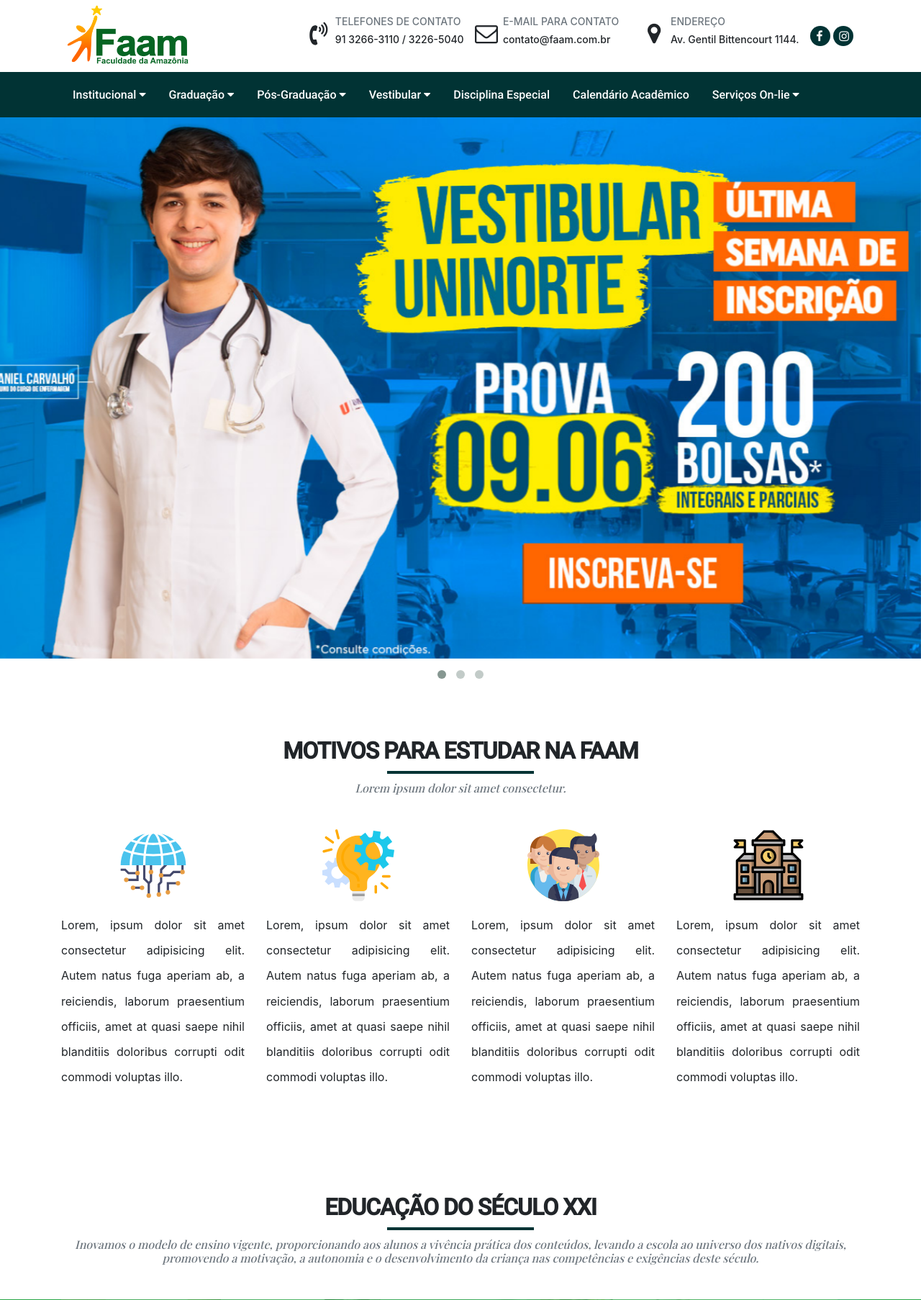
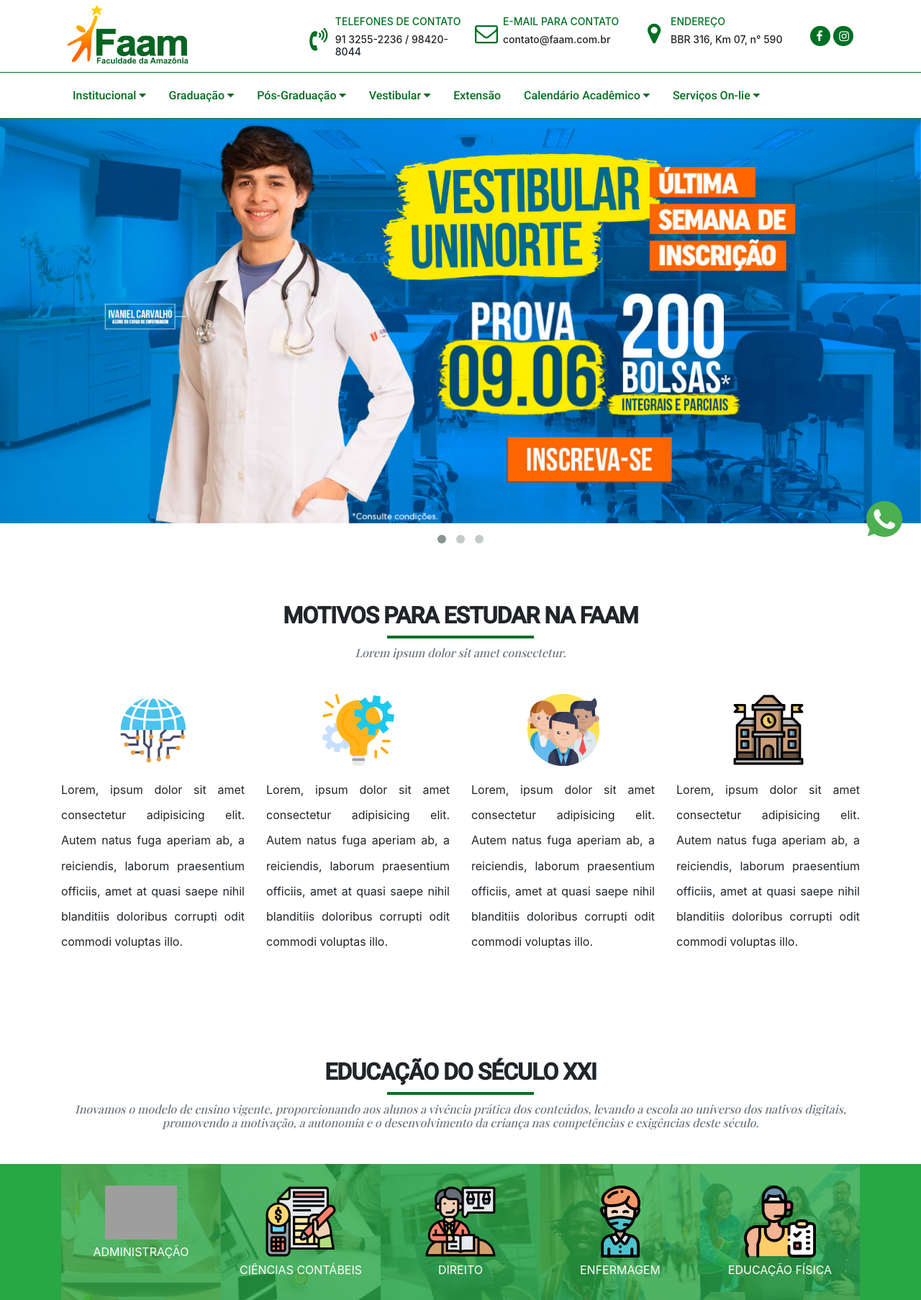
Before and after one commit to bladellano/faculdade-faam, a PHP site: page / in a window 1280 px wide. Shown: the top 1806 px of the page at 72% size. Run offline with PHP 8.4, Linux system fonts and the light colour scheme; some web fonts are replaced; grey boxes are pictures that could not be loaded.

Commit message:
Primeira fase de ajustes para finalização.

```diff
--- a/css/menu.css
+++ b/css/menu.css
@@ -1,16 +1,17 @@
 .navbar--faam {
-  background-color: var(--cor-primary);
+  background-color: #fff;
   font-family: "Roboto", sans-serif;
   width: 100%;
   display: flex;
-  /* font-weight: 100; */
+  border-top:1px solid #006f23;
+  border-bottom:1px solid #006f23;
   z-index: 1;
 }
 
 .navbar--faam a {
   float: left;
   font-size: 16px;
-  color: white;
+  color: #006f23;
   text-align: center;
   padding: 14px 16px;
   text-decoration: none;
@@ -26,7 +27,7 @@
   font-size: 16px;
   border: none;
   outline: none;
-  color: #fff;
+  color: #006f23;
   padding: 14px 16px;
   background-color: inherit;
   font: inherit;
@@ -35,7 +36,8 @@
 
 .navbar--faam a:hover,
 .dropdown:hover .dropbtn {
-  background-color: var(--cor-primary);
+  background-color: #ff9100;
+  color: #f9f9f9;
 }
 
 .navbar--faam .dropdown-content {
@@ -46,10 +48,11 @@
   left: 0;
   box-shadow: 0px 8px 16px 0px rgba(0, 0, 0, 0.2);
   z-index: 1;
+  line-height: 16px;;
 }
 
 .navbar--faam .dropdown-content .header {
-  background: var(--cor-second);
+  background:#ff9100;
   padding: 16px;
   color: var(--cor-primary);
 }
@@ -96,19 +99,18 @@
 
 /* Menu Vertical */
 .menu--vertical {
-  min-width: 160px !important;
+  min-width: 208px !important;
   width: auto !important;
   left: unset !important;
 }
 .menu--vertical a {
   float: none !important;
-  color: #000;
+  /* color: #000; */
   display: block;
 }
 .menu--vertical a:hover {
-  color: #000;
-  background: var(--cor-second);
-}
+  color: #fff;
+  background: #ff9100;
 
 @media screen and (max-width: 600px) {
   .navbar--faam .column {
--- a/css/style.css
+++ b/css/style.css
@@ -3,8 +3,9 @@
 @import url("https://fonts.googleapis.com/css2?family=Roboto:ital,wght@0,100;0,300;0,500;1,300;1,700;1,900&display=swap");
 @import url("https://fonts.googleapis.com/css2?family=Playfair+Display:ital,wght@0,500;0,700;1,500;1,600&display=swap");
 :root {
-  --cor-primary: #013334;
-  --cor-second: #fdbd00;
+  --cor-primary: #006f23;
+  /* --cor-second: #fdbd00; */
+  --cor-second: #ff9100;
   --cor-tertiary: #012a48;
 
   --breakpoint-xs: 0;
@@ -40,7 +41,7 @@ body {
 #owl-banners .item img {
   display: block;
   width: 100%;
-  height: 752px;
+  height: 562px;
   object-fit: cover;
 }
 /* Topo */
@@ -79,12 +80,16 @@ body {
 }
 .box div h3 {
   font-size: 14px;
-  color: #6c757d;
+  color: #006f23;
   text-align: left;
 }
 .box div h5 {
   font-size: 14px;
   text-align: left;
+}
+.box div i{
+  color: #006f23;
+
 }
 .box div {
   width: 100%;
@@ -99,7 +104,7 @@ body {
   width: 80%;
 }
 .topo--header .redes--socials li {
-  background-color: var(--cor-primary);
+  background-color: #006f23;
   border-radius: 50%;
   width: 28px;
   height: 28px;
--- a/index.html
+++ b/index.html
@@ -36,7 +36,8 @@
                             </div>
                             <div>
                                 <h3>TELEFONES DE CONTATO</h3>
-                                <h5>91 3266-3110 / 3226-5040</h5>
+
+                                <h5>91 3255-2236 / 98420-8044 </h5>
                             </div>
                         </div>
                     </li>
@@ -58,7 +59,7 @@
                             </div>
                             <div>
                                 <h3>ENDEREÇO</h3>
-                                <h5>Av. Gentil Bittencourt 1144.</h5>
+                                <h5>BBR 316, Km 07, n° 590</h5>
                             </div>
                         </div>
                     </li>
@@ -88,14 +89,14 @@
             <div class="dropdown">
                 <button class="dropbtn">Institucional <i class="fa fa-caret-down"></i></button>
                 <div class="dropdown-content menu--vertical">
-                    <a href="#">Quem Somos/Missão</a>
+                    <a href="#">Quem Somos</a>
                     <a href="#">Organização Administrativa</a>
-                    <a href="#">Ouvidoria</a>
                     <a href="#">Comissão Própria de Avaliação (CPA)</a>
+                    <a href="#">Regimento Institucional</a>
                     <a href="#">Instalações</a>
-                    <a href="#">Biblioteca</a>
                 </div>
             </div>
+            <!--
             <div class="dropdown">
                 <button class="dropbtn">Graduação
                     <i class="fa fa-caret-down"></i>
@@ -126,6 +127,8 @@
                     </div>
                 </div>
             </div>
+            -->
+            <!--
             <div class="dropdown">
                 <button class="dropbtn">Pós-Graduação
                     <i class="fa fa-caret-down"></i>
@@ -157,6 +160,29 @@
                     </div>
                 </div>
             </div>
+            -->
+            <div class="dropdown">
+                <button class="dropbtn">Graduação <i class="fa fa-caret-down"></i></button>
+                <div class="dropdown-content menu--vertical">
+                    <a href="#">Administração</a>
+                    <a href="#">Ciências Contábeis</a>
+                    <a href="#">Direito</a>
+                    <a href="#">Educação Física</a>
+                    <a href="#">Engenharia de Produção</a>
+                    <a href="#">Enfermagem</a>
+                    <a href="#">Gastronomia</a>
+                    <a href="#">Nutrição</a>
+                    <a href="#">Pedagogia</a>
+                    <a href="#">Psicologia</a>
+                    <a href="#">Serviço Social</a>
+                </div>
+            </div>
+            <div class="dropdown">
+                <button class="dropbtn">Pós-Graduação <i class="fa fa-caret-down"></i></button>
+                <div class="dropdown-content menu--vertical">
+                    <a href="#">Lato Sensu</a>
+                </div>
+            </div>
             <div class="dropdown">
                 <button class="dropbtn">Vestibular <i class="fa fa-caret-down"></i></button>
                 <div class="dropdown-content menu--vertical">
@@ -165,8 +191,15 @@
                     <a href="#">Formas de Ingresso</a>
                 </div>
             </div>
-            <a href="#">Disciplina Especial</a>
-            <a href="#">Calendário Acadêmico</a>
+            <a href="#">Extensão</a>
+
+            <div class="dropdown">
+                <button class="dropbtn">Calendário Acadêmico <i class="fa fa-caret-down"></i></button>
+                <div class="dropdown-content menu--vertical">
+                    <a href="#">Veterano</a>
+                    <a href="#">Calouro</a>
+                </div>
+            </div>
 
             <div class="dropdown">
                 <button class="dropbtn">Serviços On-lie <i class="fa fa-caret-down"></i></button>
@@ -388,13 +421,14 @@
 
     <!--STAT-NUMBER-->
 
-    <section class="page--section bg-stat-number">
+    <section class="page--section bg-stat-number" style="display: none;">
 
         <div class="container-fluid bg-success">
 
             <div class="container">
                 <h4>Juntos pela Educação</h4>
-                <h5 class="text-center">Lorem ipsum dolor sit amet consectetur adipisicing elit. Et eaque ipsum enim repellat amet dolores
+                <h5 class="text-center">Lorem ipsum dolor sit amet consectetur adipisicing elit. Et eaque ipsum enim
+                    repellat amet dolores
                     quam temporibus placeat ex dicta nobis</h5>
                 <div class="row">
 
@@ -418,7 +452,12 @@
                     </div>
 
                 </div>
-                <h5 class="text-justify">Lorem ipsum dolor sit amet consectetur adipisicing elit. Iste cupiditate eius repellat? Aliquid modi minima voluptates deleniti alias doloremque quos quidem? Consectetur cum ducimus enim officia ipsam, quibusdam sunt provident ipsum dolor sit amet consectetur adipisicing elit. Iste cupiditate eius repellat? Aliquid modi minima voluptates deleniti alias doloremque quos quidem? Consectetur cum ducimus enim officia ipsam, quibusdam sunt provident cum ducimus enim officia ipsam, quibusdam cum ducimus enim officia ipsam, quibusdam!</h5>
+                <h5 class="text-justify">Lorem ipsum dolor sit amet consectetur adipisicing elit. Iste cupiditate eius
+                    repellat? Aliquid modi minima voluptates deleniti alias doloremque quos quidem? Consectetur cum
+                    ducimus enim officia ipsam, quibusdam sunt provident ipsum dolor sit amet consectetur adipisicing
+                    elit. Iste cupiditate eius repellat? Aliquid modi minima voluptates deleniti alias doloremque quos
+                    quidem? Consectetur cum ducimus enim officia ipsam, quibusdam sunt provident cum ducimus enim
+                    officia ipsam, quibusdam cum ducimus enim officia ipsam, quibusdam!</h5>
             </div>
 
         </div>
@@ -462,6 +501,11 @@
         </div>
         <!--Container-fluid-->
 
+    </section>
+
+
+    <section>
+        <img src="./images/banner_promocao.jpg" alt="PROMOÇÃO" class="img-fluid">
     </section>
 
     <!-- VIDEO INSTITUCIONAL -->
@@ -652,6 +696,14 @@
         </div>
     </section>
 
+    <div class="topo">
+        <i class="fa fa-arrow-up"></i>
+    </div>
+
+    <a href="https://api.whatsapp.com/send?phone=5519999999999&text=Texto%20aqui" target="_blank"
+        style="position:fixed;bottom:54px;right:26px;">
+        <img src="./images/whatsapp.svg" alt="WHATSAPP" width="50">
+    </a>
 
     <footer class="bg--footer">
         <div class="container">
--- a/js/script.js
+++ b/js/script.js
@@ -3,6 +3,23 @@
 
     'use strict';
 
+    /* Appear - Exibição do botão topo */
+    $(window).scroll(function (e) {
+
+        console.log($(this).scrollTop())
+        if ($(this).scrollTop() - 1000 > 0) {
+            $('.topo').fadeIn();
+        } else {
+            $('.topo').fadeOut();
+        }
+    });
+
+    $('.topo').click(function(e) {
+		e.preventDefault();
+		$('html, body').animate({
+			scrollTop: 0
+		}, 500)
+	});
 
     /* Appear - Exibição de dados em cronometro */
     $('.bg-stat-number').appear();
@@ -56,6 +73,7 @@
         infinite: true,
         slidesToShow: 5,
         slidesToScroll: 5,
+
     });
 
     /* Faz parte do evento onmouse para exibir o
```
Also changed, not shown: other parts of css/style.css (+25 -1 lines), images/LIXO/banner(3).jpg (deleted), images/LIXO/bg_noticias_agenda1.jpg (deleted), images/LIXO/bg_noticias_agenda2.jpg (deleted), images/banner_promocao.jpg (added), images/whatsapp.svg (added).
